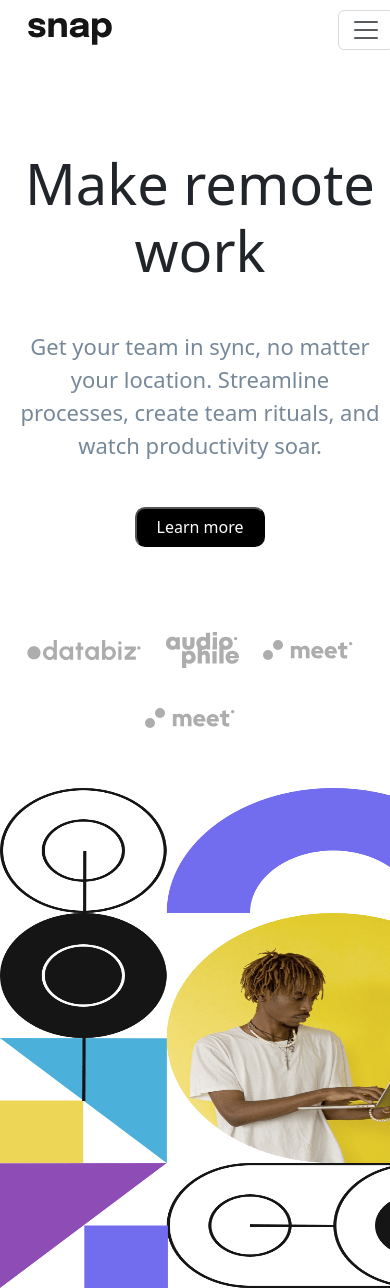
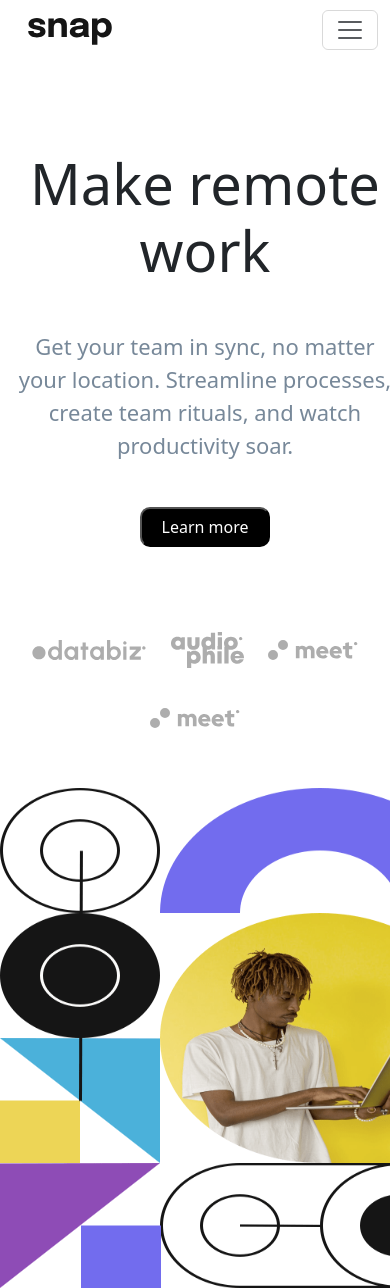
Before and after one commit to jaya-git-123/Snap, a plain HTML site: page Index.html in a window 390 px wide. Shown: the top 1288 px of the page. Drawn offline with nearby package versions, Linux system fonts and the light colour scheme.

Commit message:
updated code

```diff
--- a/Style.css
+++ b/Style.css
@@ -46,32 +46,36 @@
     margin-right: 20px;
     margin-top: 40px;
 }
-@media screen and (max-width:399px){
+@media screen and (max-width:480px){
     .navbar{
-        max-width: 100vw;
+        max-width: 480px;
         margin-left: 1rem;
     }
     body{
-        max-width: 100%;
+        max-width: 480px;
     }
     .section-con {
-        width: 100%;
+        max-width: 480px;
         height: 100vh;
         flex-direction: column;
         text-align: center;
     }
     nav{
-        width: 100%;
+        max-width: 480px;
     }
     .lt-content{
-        max-width: 100%;
-        margin-left: 20px;
+        width: 480px;
+        height: 100%;
+        margin-left: 10px;
         margin-right: 10px;
     }
     .head-1{
         font-size: 3.5rem;
     }
-    .rt-side{
-        max-width: 100%;
+    .rt-side>*{
+        width: 480px;
     }
+    .desk-img{
+        width: 480px;
+   }
 }
```
